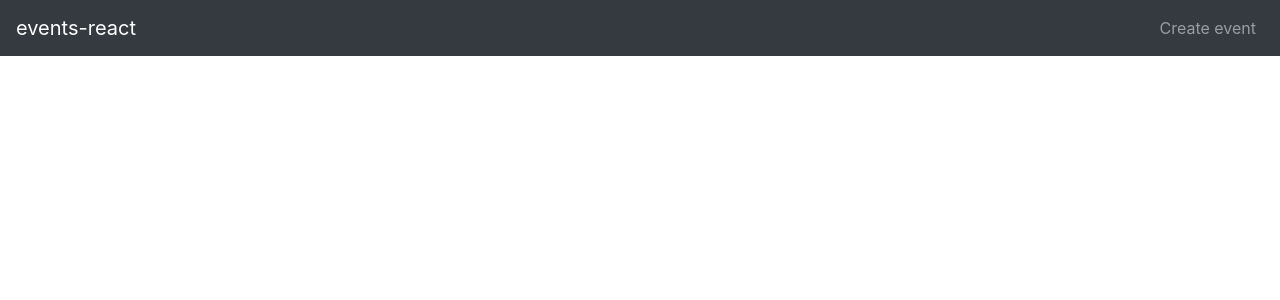
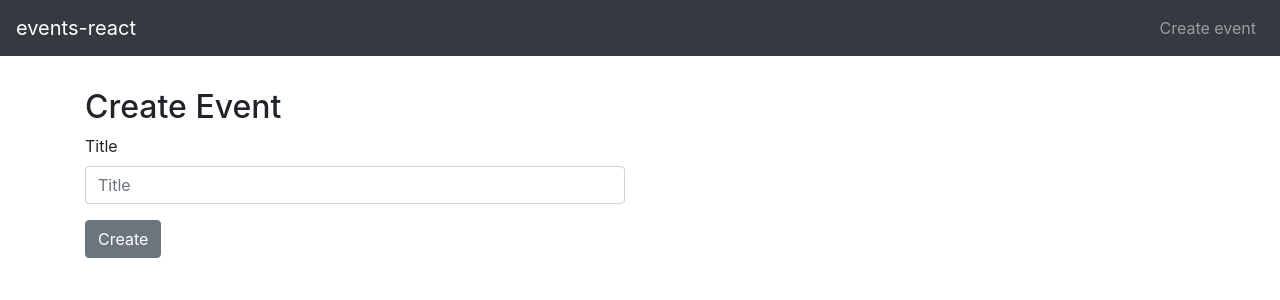
Before and after one commit to trco/react-events-marketplace, a React (Create React App) app in the folder frontend/: page /update/1 in a window 1280 px wide. Shown: the top 300 px of the page. Built offline with nearby package versions, Linux system fonts and the light colour scheme; no server answers.

Commit message:
add separate create, update views and reuse event form

```diff
--- a/frontend/src/components/CustomNavbar.js
+++ b/frontend/src/components/CustomNavbar.js
@@ -28,7 +28,7 @@ class CustomNavbar extends React.Component {
           <Collapse isOpen={this.state.isOpen} navbar>
             <Nav className="ml-auto" navbar>
               <NavItem>
-                <NavLink href="#">Create event</NavLink>
+                <NavLink href="/create">Create event</NavLink>
               </NavItem>
             </Nav>
           </Collapse>
--- a/frontend/src/components/EventForm.js
+++ b/frontend/src/components/EventForm.js
@@ -4,8 +4,8 @@ import { Button, Form, FormGroup, Label, Input } from 'reactstrap';
 
 class EventForm extends React.Component {
 
-  handleFormSubmit = (event, requestMethod, eventID) => {
-    const title = event.target.elements.title.value;
+  handleFormSubmit = (e, requestMethod, event, eventID) => {
+    const title = e.target.elements.title.value;
 
     switch (requestMethod) {
       case 'post':
@@ -13,21 +13,22 @@ class EventForm extends React.Component {
           title: title
         })
         .then(res => console.log(res))
-        .catch(error => console.err(error));
+        .catch(error => console.log(error));
       case 'put':
         return axios.put(`http://127.0.0.1:8000/api/${eventID}/`, {
           title: title
         })
         .then(res => console.log(res))
-        .catch(error => console.err(error));
+        .catch(error => console.log(error));
     }
   }
 
   render() {
     return (
-      <Form onSubmit={(event) => this.handleFormSubmit(
-        event,
+      <Form onSubmit={(e) => this.handleFormSubmit(
+        e,
         this.props.requestMethod,
+        this.props.event,
         this.props.eventID
       )}>
         <FormGroup>
@@ -36,6 +37,7 @@ class EventForm extends React.Component {
             type="text"
             name="title"
             id="id_title"
+            defaultValue={this.props.event != null ? this.props.event.title : null}
             placeholder="Title" />
         </FormGroup>
         <Button htmltype="submit">{this.props.btnText}</Button>
--- a/frontend/src/components/Events.js
+++ b/frontend/src/components/Events.js
@@ -1,5 +1,5 @@
 import React from 'react';
-import { Col, Card, CardImg, CardBody, CardTitle, CardText } from 'reactstrap';
+import { Col, Card, CardImg, CardBody, CardTitle, CardText, Button } from 'reactstrap';
 import { Link } from 'react-router-dom';
 
 const margin2em = {
@@ -10,15 +10,18 @@ const Event = ({ data }) => {
   return (
     <>
       <Col xs="12" md="6" lg="4" key={data.id} style={margin2em}>
-        <Link to={`/event/${data.id}`}>
-          <Card>
-            <CardImg top width="100%" src="https://placeholdit.imgix.net/~text?txtsize=33&txt=318%C3%97180&w=318&h=180" alt="Card image cap" />
-            <CardBody>
+        <Card>
+          <CardImg top width="100%" src="https://placeholdit.imgix.net/~text?txtsize=33&txt=318%C3%97180&w=318&h=180" alt="Card image cap" />
+          <CardBody>
+            <Link to={`/event/${data.id}`}>
               <CardTitle>{data.title}</CardTitle>
               <CardText>{data.description}</CardText>
-            </CardBody>
-          </Card>
-        </Link>
+            </Link>
+            <Link to={`/update/${data.id}`}>
+              <Button>Update</Button>
+            </Link>
+          </CardBody>
+        </Card>
       </Col>
     </>
   );
--- a/frontend/src/containers/EventDetailView.js
+++ b/frontend/src/containers/EventDetailView.js
@@ -1,8 +1,6 @@
 import React from 'react';
 import { Col, Button } from 'reactstrap';
 import axios from 'axios';
-
-import EventForm from '../components/EventForm';
 
 class EventDetailView extends React.Component {
 
@@ -40,12 +38,6 @@ class EventDetailView extends React.Component {
           <p>{event.description}</p>
         </Col>
         <Col xs="12" md="6">
-          <h2>Update Event</h2>
-          <EventForm
-            requestMethod="put"
-            eventID={event.id}
-            btnText="Update"
-          />
           <form onSubmit={this.handleDelete}>
             <Button htmltype="submit">Delete</Button>
           </form>
--- /dev/null
+++ b/frontend/src/containers/EventFormView.js
@@ -0,0 +1,49 @@
+import React from 'react';
+import axios from 'axios';
+import { Col } from 'reactstrap';
+
+import EventForm from '../components/EventForm';
+
+class EventFormView extends React.Component {
+
+  constructor(props) {
+    super(props);
+    this.state = {
+      event: {},
+      eventID: 0
+    };
+  }
+
+  componentDidMount() {
+    // match is passed to this.props from <Route />
+    // params contains the dynamic parts of the route's path as key/value pairs
+    const eventID = this.props.match.params.eventID;
+    if (eventID) {
+      axios.get(`http://127.0.0.1:8000/api/${eventID}/`)
+        .then(res => {
+          this.setState({
+            event: res.data,
+            eventID: eventID
+          });
+        });
+    }
+  };
+
+  render() {
+    return (
+      <>
+        <Col xs="12" md="6">
+          <h2>{this.state.eventID ? "Update" : "Create"} Event</h2>
+          <EventForm
+            requestMethod={this.state.eventID ? "put" : "post"}
+            event={this.state.eventID ? this.state.event : null}
+            eventID={this.state.eventID ? this.state.eventID : null}
+            btnText={this.state.eventID ? "Update" : "Create"}
+          />
+        </Col>
+      </>
+    );
+  }
+}
+
+export default EventFormView;
--- a/frontend/src/containers/EventListView.js
+++ b/frontend/src/containers/EventListView.js
@@ -1,9 +1,7 @@
 import React from 'react';
 import axios from 'axios';
-import { Col } from 'reactstrap';
 
 import Events from '../components/Events';
-import EventForm from '../components/EventForm';
 
 class EventListView extends React.Component {
 
@@ -27,17 +25,7 @@ class EventListView extends React.Component {
   render() {
     const events = this.state.events;
     return (
-      <>
-        <Events data={events} />
-        <Col xs="12" md="6">
-          <h2>Create Event</h2>
-          <EventForm
-            requestMethod="post"
-            eventID={null}
-            btnText="Create"
-          />
-        </Col>
-      </>
+      <Events data={events} />
     );
   }
 }
--- a/frontend/src/routes.js
+++ b/frontend/src/routes.js
@@ -4,11 +4,14 @@ import { Row } from 'reactstrap';
 
 import EventListView from './containers/EventListView';
 import EventDetailView from './containers/EventDetailView';
+import EventFormView from './containers/EventFormView';
 
 const Router = () => (
   <Row>
     <Route exact path='/' component={EventListView} />
     <Route exact path='/event/:eventID' component={EventDetailView} />
+    <Route exact path='/create' component={EventFormView} />
+    <Route exact path='/update/:eventID' component={EventFormView} />
   </Row>
 );
 
```
